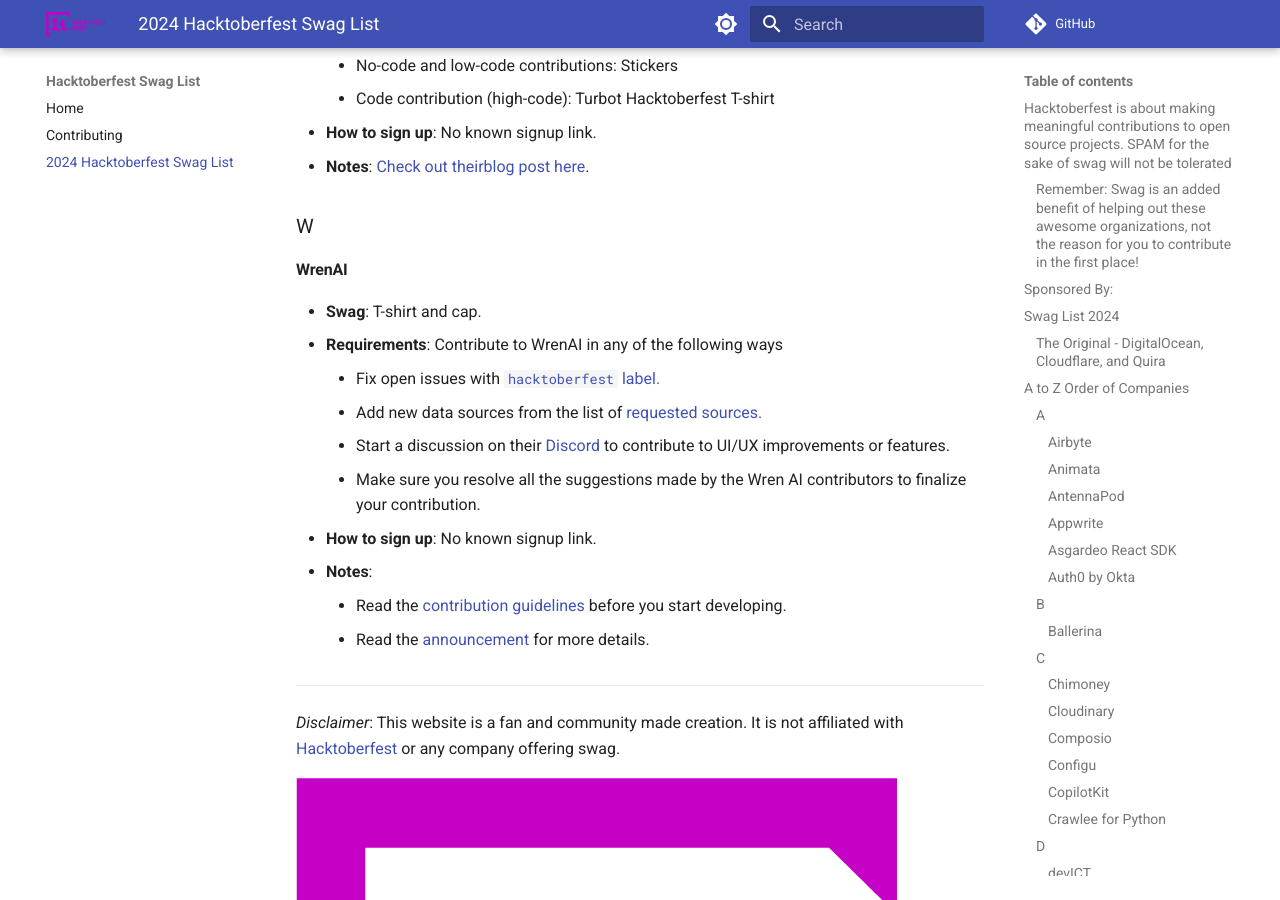
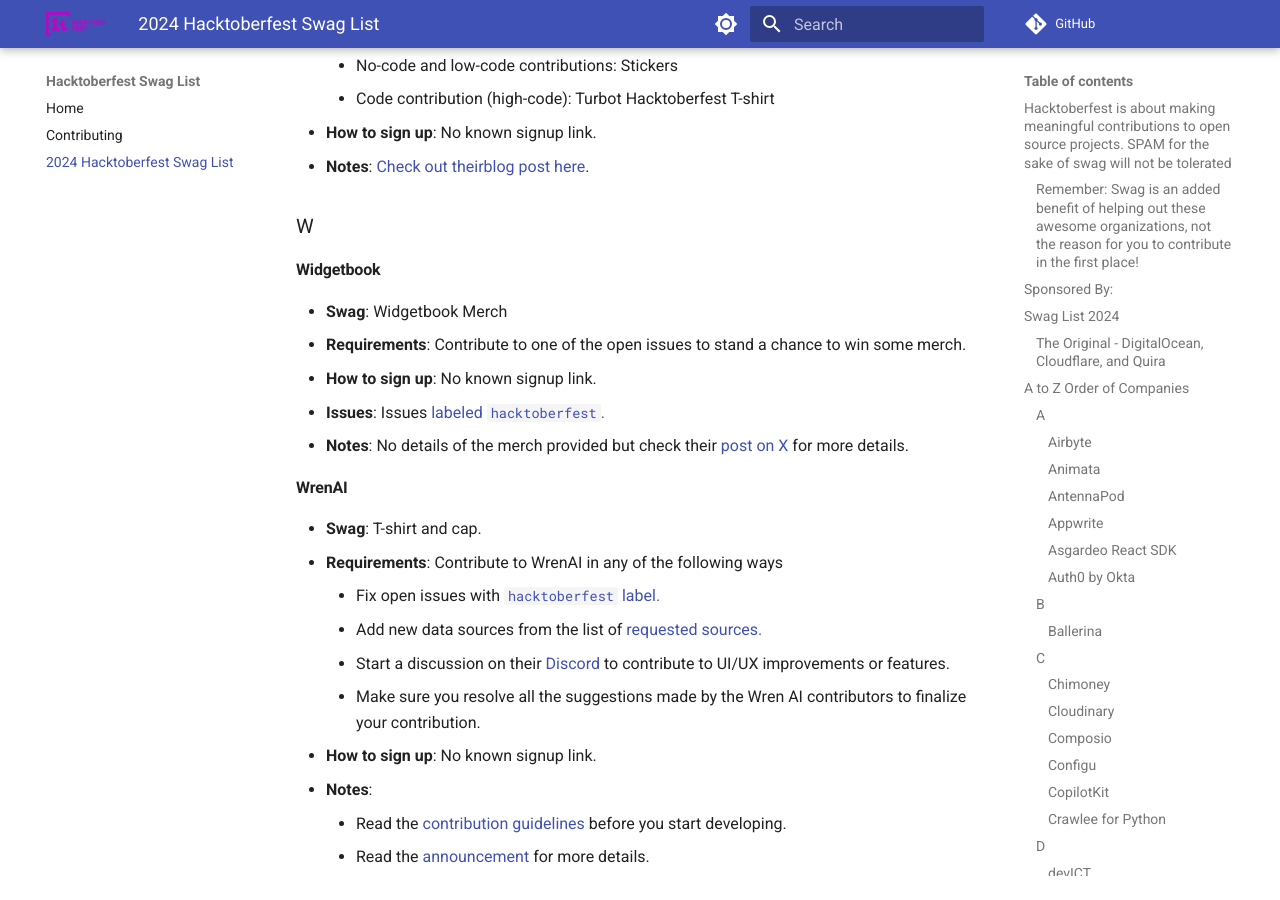
Before and after one commit to crweiner/hacktoberfest-swag-list, an MkDocs documentation site: the page built from docs/list.md, in a window 1280 px wide and 900 px high, scrolled down 18231 px. Built offline with MkDocs 1.6.1 and Material for MkDocs 9.7.7, drawn with Linux system fonts in a browser that asks for light colours; plug-ins that fetch from the network failed and are left out; comment, search, counter and statistics services are not loaded.

Commit message:
add widgetbook, closes #967

```diff
--- a/docs/list.md
+++ b/docs/list.md
@@ -569,6 +569,14 @@
 
 ### W
 
+#### **Widgetbook**
+
+- **Swag**: Widgetbook Merch
+- **Requirements**: Contribute to one of the open issues to stand a chance to win some merch.
+- **How to sign up**: No known signup link.
+- **Issues**: Issues [labeled `hacktoberfest`.](https://github.com/widgetbook/widgetbook/issues?q=is%3Aissue+is%3Aopen+label%3Ahacktoberfest)
+- **Notes**: No details of the merch provided but check their [post on X](https://x.com/widgetbook_io/status/1846506614284497260) for more details.
+
 #### **WrenAI**
 
 - **Swag**: T-shirt and cap.
```
